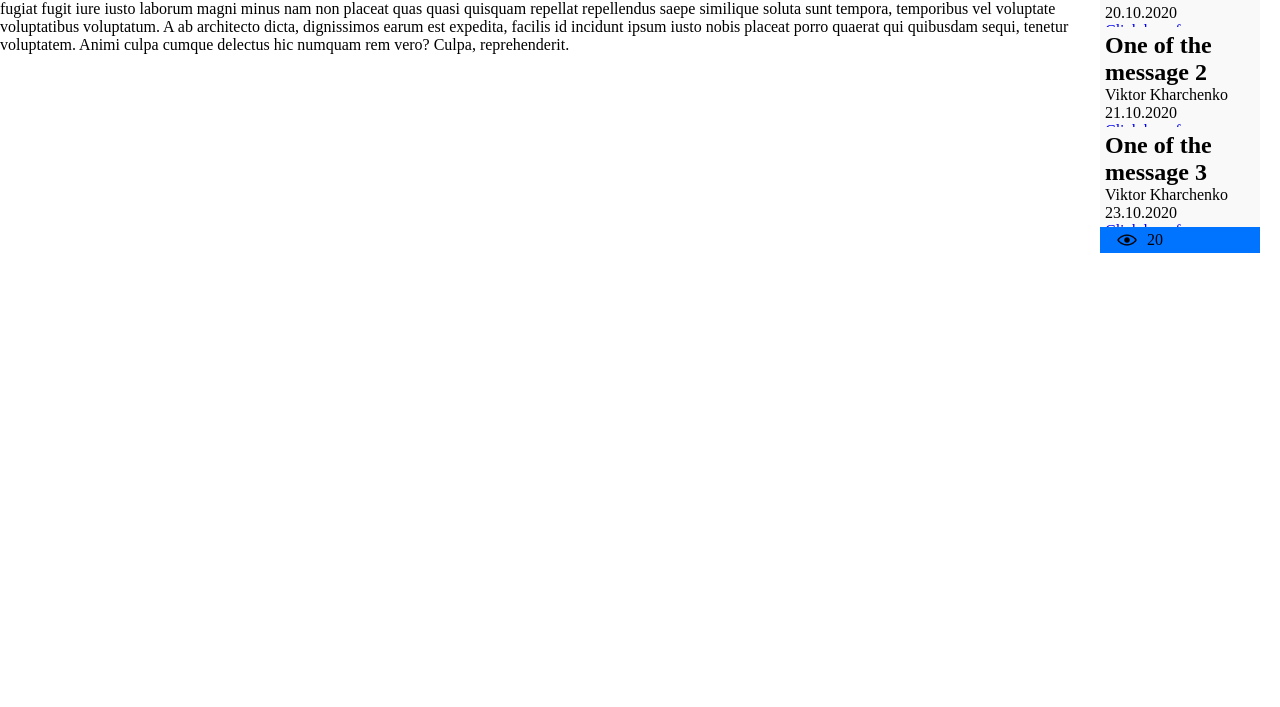
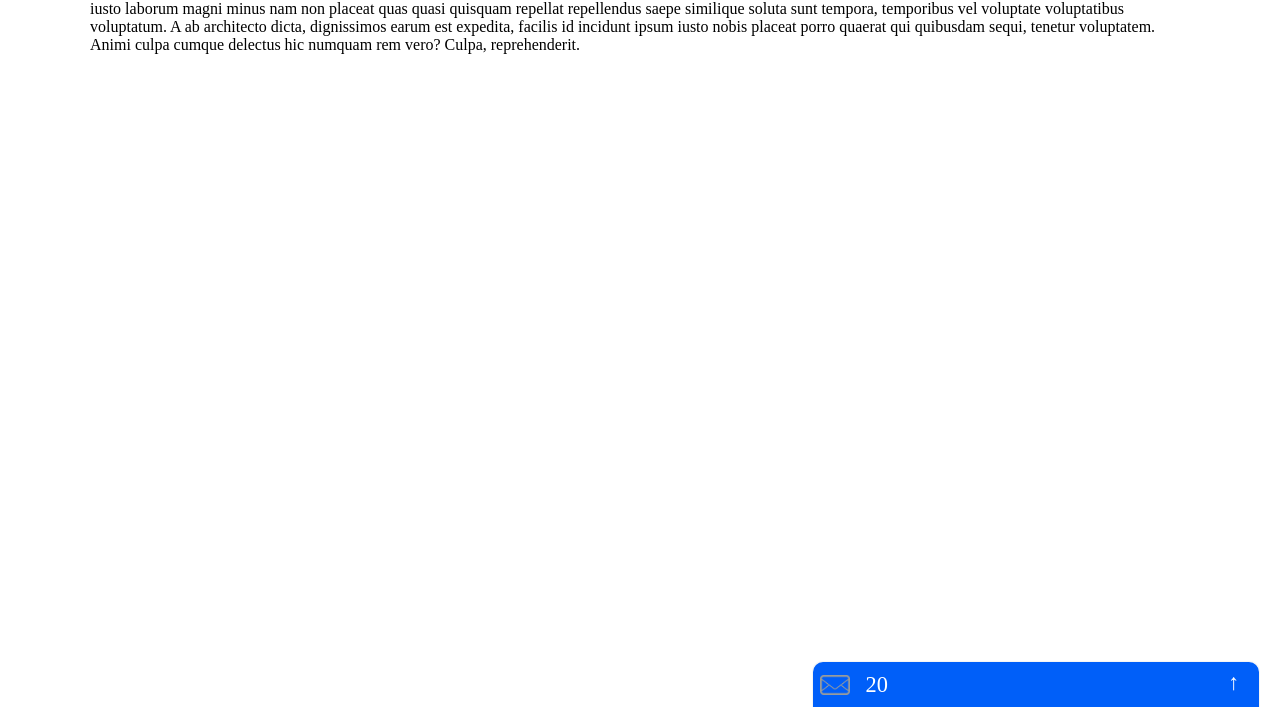
Before and after one commit to ViktorSergeevich/htmlAcademy, a plain HTML site: page index.html in a window 1280 px wide. Shown: the part 93-800 px from the top of the page. Drawn offline with Linux system fonts and the light colour scheme.

Commit message:
Remake all and add fixed position

```diff
--- a/assets/scripts/widget.js
+++ b/assets/scripts/widget.js
@@ -2,6 +2,7 @@
 const $ = document.querySelector.bind(document);
 const $$ = document.querySelectorAll.bind(document);
 
+window.onload = () => {
     let messages = [
         {
             index: 0,
@@ -13,7 +14,7 @@ let messages = [
         },
         {
             index: 1,
-        header: 'One of the message 2',
+            header: 'One of the message 2sa dasdas dasdasd asdsad asd',
             author: 'Viktor Kharchenko',
             dataTime: '21.10.2020',
             link: '#',
@@ -166,10 +167,10 @@ let messages = [
     ]
 
 
-let widget = $('.widget');
+    let docBody = $('body');
 
     let wrapper = document.createElement('div');
-wrapper.classList.add('wrapper-widget');
+    wrapper.classList.add('widget');
 
 
     let messageContainer = document.createElement('div');
@@ -180,29 +181,29 @@ messageContainer.classList.add('widget__message-container');
     let stats = document.createElement('div');
     stats.classList.add('widget__statistic');
 
+    let statsContainer = document.createElement('div');
+    statsContainer.classList.add('widget__statistic-container');
+
     let watchImg = document.createElement('img');
-watchImg.setAttribute('src', './assets/images/eye.png');
+    watchImg.setAttribute('src', './assets/images/message.png');
     watchImg.setAttribute('height', '20');
 
     let countOfMessage = document.createElement('p');
     countOfMessage.innerText = messages.length;
 
+    statsContainer.appendChild(watchImg);
+    statsContainer.appendChild(countOfMessage);
 
-stats.appendChild(watchImg);
-stats.appendChild(countOfMessage);
+    stats.appendChild(statsContainer);
     stats.addEventListener('click', showAllMessages);
 
 
-let closeButton = document.createElement('span');
-closeButton.classList.add('close');
-
-closeButton.addEventListener('click', showAllMessages);
 
     messages.forEach(value => {
         let message = document.createElement('div');
         message.classList.add('widget__message');
 
-    let header = document.createElement('h1');
+        let header = document.createElement('p');
         header.classList.add('widget__message-title');
 
         let author = document.createElement('p');
@@ -218,37 +219,33 @@ messages.forEach(value => {
         header.innerText = value.header;
         author.innerText = value.author;
         dataTime.innerText = value.dataTime;
-    link.innerText = 'Click here for more information';
+        link.innerText = 'Learn more...';
 
         link.addEventListener('click', (e) => {
-        e.currentTarget.parentNode.classList.add('active');
+            e.currentTarget.parentNode.classList.remove('new-msg');
         })
 
+        message.appendChild(author);
         message.appendChild(header);
-    message.appendChild(author);
+        message.appendChild(link);
         message.appendChild(dataTime);
-    message.appendChild(link);
 
+        if (!value.status) {
+            message.classList.add('new-msg');
+        }
         messageContainer.appendChild(message);
     })
 
 
 
 
+    wrapper.appendChild(stats);
+    wrapper.appendChild(messageContainer);
 
-wrapper.appendChild(messageContainer);
-wrapper.appendChild(stats);
-wrapper.appendChild(closeButton);
-
-
-
-widget.appendChild(wrapper);
-
-
-
+    docBody.appendChild(wrapper);
 
     function showAllMessages() {
-    closeButton.classList.toggle('active');
         wrapper.classList.toggle('full-screen');
         messageContainer.classList.toggle('all-actives');
     }
+}
--- a/assets/styles/widget.scss
+++ b/assets/styles/widget.scss
@@ -1,50 +1,64 @@
 
-.wrapper-widget {
-  min-width: 200px;
-  padding: 20px;
 
-  transition: all .3s ease-in-out;
-
-  &.full-screen {
-    position: absolute;
-    top: 0;
-    left: 0;
-    width: 100%;
-    min-height: 100%;
-    height: auto;
-    background-color: #d0d0d0;
-  }
-}
 
 .widget {
+  position: fixed;
+  bottom: 0;
+  right: 20px;
+  border: 1px solid #f5f5f5;
+  border-bottom: none;
+  border-radius: 10px 10px 0 0;
+  width: 35vw;
+  &.full-screen {
+    .widget__statistic {
+      &::before {
+        visibility: visible;
+
+        transform: rotate(360deg);
+      }
+    }
+  }
+
 
   &__message-container {
     display: flex;
     flex-direction: column;
-    height: 300px;
-    overflow: hidden;
+    height: 0;
+    overflow: auto;
+    transition: all .3s ease-in-out;
 
     &.all-actives {
-      height: auto;
-      overflow: auto;
-      width: 600px;
-      margin: 0 auto;
-
-      +.widget__statistic {
-        display: none;
-      }
+      height: 40vh;
     }
 
   }
 
   &__message {
-    background-color: #f9f9f9;
-    min-height: 100px;
-    padding: 5px;
+    background-color: #ffffff;
+    position: relative;
+    border-bottom: 1px solid rgba(167,216,255,1);
+    padding: 20px;
     transition: all .3s ease-in-out;
+    display: flex;
+    align-items: center;
+    justify-content: space-between;
+    text-align: center;
+    font-weight: normal;
+    &.new-msg {
+      //background-color: #c0c0c0;
+      font-weight: bold;
 
-    &.active {
-      background-color: #c0c0c0;
+
+
+      &::before {
+        content: '';
+        position: absolute;
+        width: 10px;
+        height: 10px;
+        background-color: #000;
+        border-radius: 50%;
+      }
+
     }
 
     &:hover {
@@ -52,41 +66,58 @@
     }
   }
 
+  &__message-author {
+    flex: 0 0 28%;
+    margin-right: 10px;
+  }
+  &__message-title {
+    flex: 0 0 30%;
+  }
+  &__message-link {
+    flex: 0 0 30%;
+    text-decoration: none;
+
+    &:hover {
+      text-decoration: underline;
+    }
+  }
+  &__message-data-time {
+    opacity: .7;
+    font-weight: normal;
+    font-size: 12px;
+    flex: 0 0 10%;
+  }
+
+
   &__statistic {
-    background-color: #0073ff;
+    display: flex;
+    justify-content: space-between;
+    align-items: center;
+    background-color: #005FF9;
+    font-size: 1.4em;
+    color: white;
+    position: relative;
+    height: 2em;
     padding: 3px 7px;
+    border-radius: 10px 10px 0 0;
+    cursor: pointer;
+
+    &::before {
+      transition: all .3s ease-in-out .1s;
+      position: absolute;
+      transform: rotate(-180deg);
+      content: '↓';
+      right: 20px;
+    }
+
+  }
+
+  &__statistic-container {
     display: flex;
     align-items: center;
-    cursor: pointer;
-
 
     img {
-      margin: 0 10px;
+      margin-right: 15px;
     }
   }
 }
-
-.close {
-  display: none;
-  position: absolute;
-  top: 25px;
-  right: 25px;
-  cursor: pointer;
-  transition: all .3s ease-in-out;
-
-  &.active {
-    display: block;
-  }
-
-  &:hover {
-    transform: scale(1.5);
-  }
-
-  &::before {
-    content: 'X';
-    font-weight: 300;
-    color: #000;
-    font-size: 60px;
-    font-family: Arial, sans-serif;
-  }
-}
--- a/index.html
+++ b/index.html
@@ -7,6 +7,7 @@
     <meta http-equiv="X-UA-Compatible" content="ie=edge">
     <link rel="stylesheet" href="./assets/styles/style.css">
     <link rel="stylesheet" href="./assets/styles/widget.css">
+    <script src="./assets/scripts/widget.js"></script>
     <title>Widget</title>
 </head>
 <body>
@@ -15,8 +16,8 @@
         <h1>Some content</h1>
         <p>Lorem ipsum dolor sit amet, consectetur adipisicing elit. Aliquid, atque blanditiis consequuntur dolores eius eligendi et facere incidunt iusto minima modi nihil obcaecati officiis perspiciatis quia quo reiciendis sequi soluta tenetur voluptas. Ad aliquam, at atque blanditiis cumque, deserunt distinctio dolore doloremque error fugiat fugit iure iusto laborum magni minus nam non placeat quas quasi quisquam repellat repellendus saepe similique soluta sunt tempora, temporibus vel voluptate voluptatibus voluptatum. A ab architecto dicta, dignissimos earum est expedita, facilis id incidunt ipsum iusto nobis placeat porro quaerat qui quibusdam sequi, tenetur voluptatem. Animi culpa cumque delectus hic numquam rem vero? Culpa, reprehenderit.</p>
     </main>
-    <aside class="widget">
-        <script src="./assets/scripts/widget.js"></script>
+    <aside class="">
+
     </aside>
 </div>
 
```
Also changed, not shown: assets/images/message.png (added), assets/styles/widget.css, 4 other files. Lines whose indentation alone changed are shown as unchanged.
